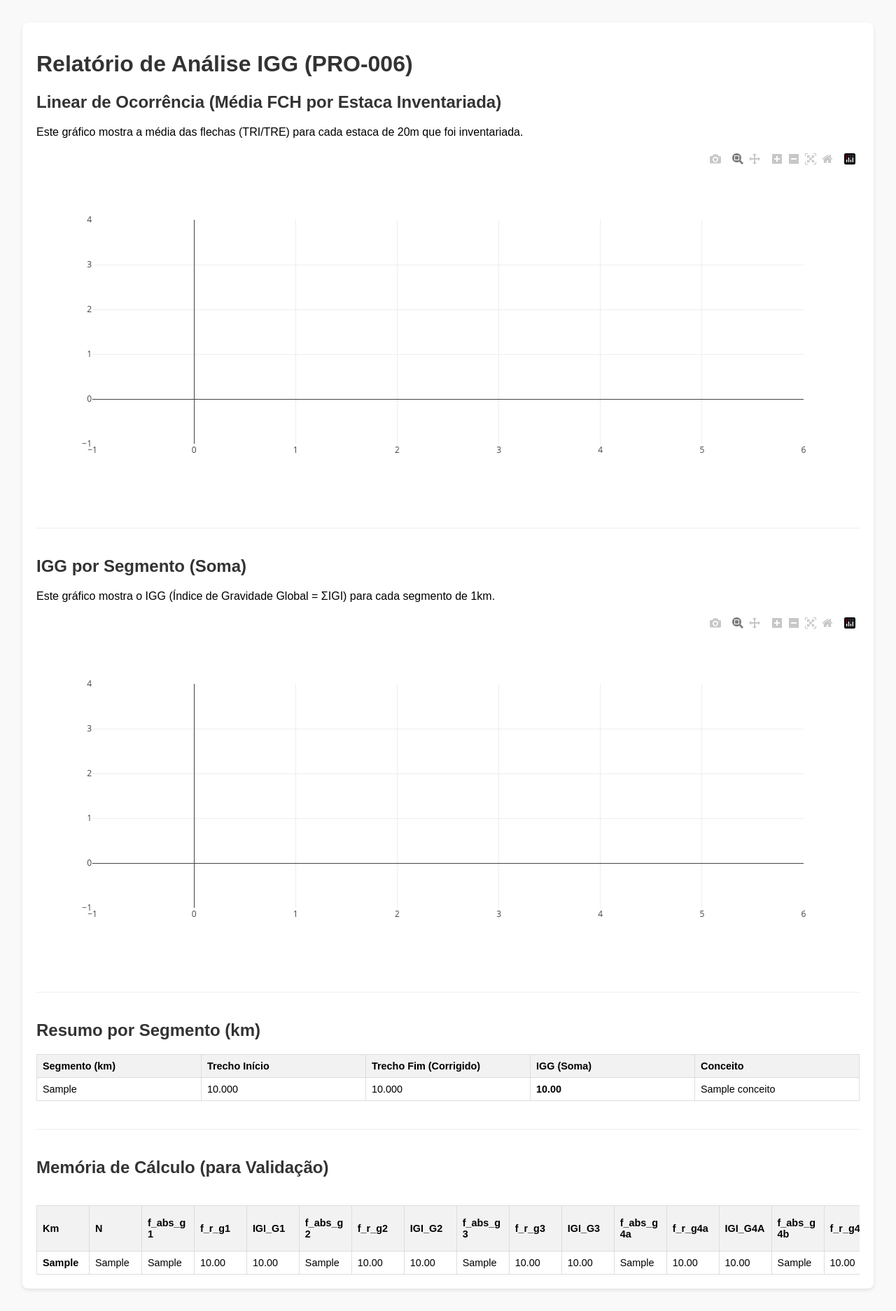
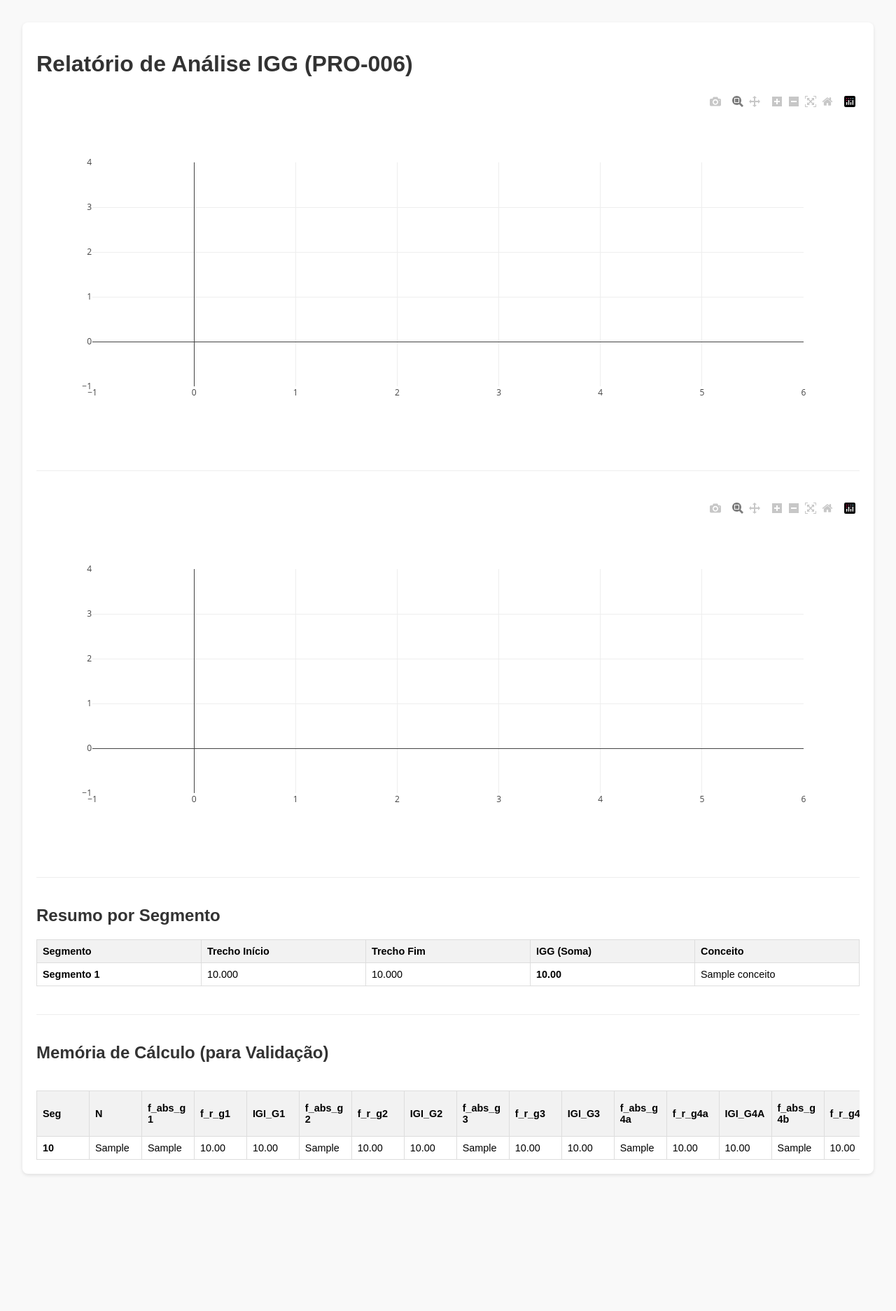
Before and after one commit to lucianoengdev/DNIT_PRO006, a Flask app: template templates/relatorio.html in a window 1280 px wide. Shown: the whole page at 70% size. After the commit the page ends 1679 px from the top, so only its background shows below. Run offline with Flask 3, Linux system fonts and the light colour scheme; the template is opened without the code that fills it: most values are stand-ins (such as "Sample title", 1, 10 or a date in 2020); some libraries are stand-ins or nearby versions.

Commit message:
Update relatorio.html for segments

```diff
--- a/templates/relatorio.html
+++ b/templates/relatorio.html
@@ -17,7 +17,7 @@
         hr { margin: 40px 0; border: 0; border-top: 1px solid #eee; }
         .tabela-memoria { width: 3000px; }
         .scroll-container { width: 100%; overflow-x: auto; }
-        .conceito-ótimo { color: rgb(1, 161, 1); font-weight: bold; }
+        .conceito-ótimo { color: green; font-weight: bold; }
         .conceito-bom { color: #8a8a00; font-weight: bold; }
         .conceito-regular { color: orange; font-weight: bold; }
         .conceito-ruim { color: red; font-weight: bold; }
@@ -28,32 +28,22 @@
     <div class="container">
         <h1>Relatório de Análise IGG (PRO-006)</h1>
 
-        <h2>Linear de Ocorrência (Média FCH por Estaca Inventariada)</h2>
-        <p>Este gráfico mostra a média das flechas (TRI/TRE) para cada estaca de 20m que foi inventariada.</p>
-        <div id="graficoDiv_FCH" class="grafico"></div>
+        <div id="graficoDiv_FCH" class="grafico"></div><hr>
+        <div id="graficoDiv_IGG" class="grafico"></div><hr>
 
-        <hr>
-
-        <h2>IGG por Segmento (Soma)</h2>
-        <p>Este gráfico mostra o IGG (Índice de Gravidade Global = ΣIGI) para cada segmento de 1km.</p>
-        <div id="graficoDiv_IGG" class="grafico"></div>
-
-        <hr>
-
-        <h2>Resumo por Segmento (km)</h2>
-        <table>
+        <h2>Resumo por Segmento</h2> <table>
             <thead>
                 <tr>
-                    <th>Segmento (km)</th>
-                    <th>Trecho Início</th>
-                    <th>Trecho Fim (Corrigido)</th>
+                    <th>Segmento</th> <th>Trecho Início</th>
+                    <th>Trecho Fim</th>
                     <th>IGG (Soma)</th>
-                    <th>Conceito</th> </tr>
+                    <th>Conceito</th>
+                </tr>
             </thead>
             <tbody>
                 {% for segmento in segmentos %}
                 <tr>
-                    <td>{{ segmento.km_segmento }}</td>
+                    <td><strong>Segmento {{ loop.index }}</strong></td>
                     <td>{{ "%.3f"|format(segmento.km_inicio) }}</td>
                     <td>{{ "%.3f"|format(segmento.km_fim_corrigido) }}</td>
                     <td><strong>{{ "%.2f"|format(segmento.igg_soma) }}</strong></td>
@@ -72,7 +62,7 @@
             <table class="tabela-memoria">
                 <thead>
                     <tr>
-                        <th>Km</th><th>N</th>
+                        <th>Seg</th> <th>N</th>
                         <th>f_abs_g1</th><th>f_r_g1</th><th>IGI_G1</th>
                         <th>f_abs_g2</th><th>f_r_g2</th><th>IGI_G2</th>
                         <th>f_abs_g3</th><th>f_r_g3</th><th>IGI_G3</th>
@@ -91,8 +81,7 @@
                 <tbody>
                     {% for seg in memoria %}
                     <tr>
-                        <td><strong>{{ seg.km_segmento }}</strong></td>
-                        <td>{{ seg.N }}</td>
+                        <td><strong>{{ seg.km_segmento + 1 }}</strong></td> <td>{{ seg.N }}</td>
                         <td>{{ seg.f_abs_g1 }}</td><td>{{ "%.2f"|format(seg.f_r_g1) }}</td><td>{{ "%.2f"|format(seg.igi_g1) }}</td>
                         <td>{{ seg.f_abs_g2 }}</td><td>{{ "%.2f"|format(seg.f_r_g2) }}</td><td>{{ "%.2f"|format(seg.igi_g2) }}</td>
                         <td>{{ seg.f_abs_g3 }}</td><td>{{ "%.2f"|format(seg.f_r_g3) }}</td><td>{{ "%.2f"|format(seg.igi_g3) }}</td>
@@ -114,7 +103,6 @@
     </div>
 
     <script>
-        // SCRIPT ATUALIZADO (Plota os DOIS gráficos)
         var graphJSON_FCH = {{ graphJSON_FCH | safe }};
         Plotly.newPlot('graficoDiv_FCH', graphJSON_FCH.data, graphJSON_FCH.layout);
 
```
